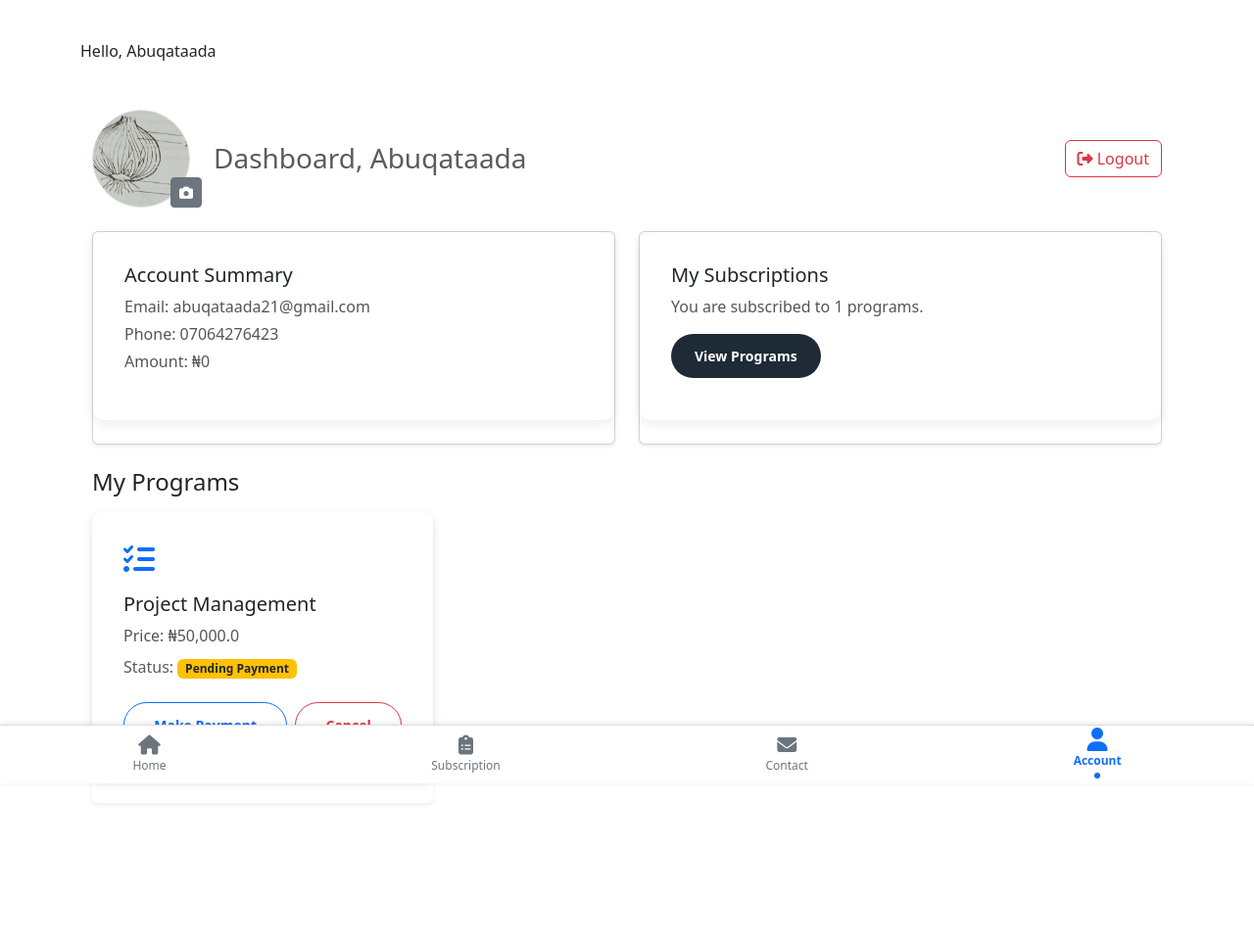
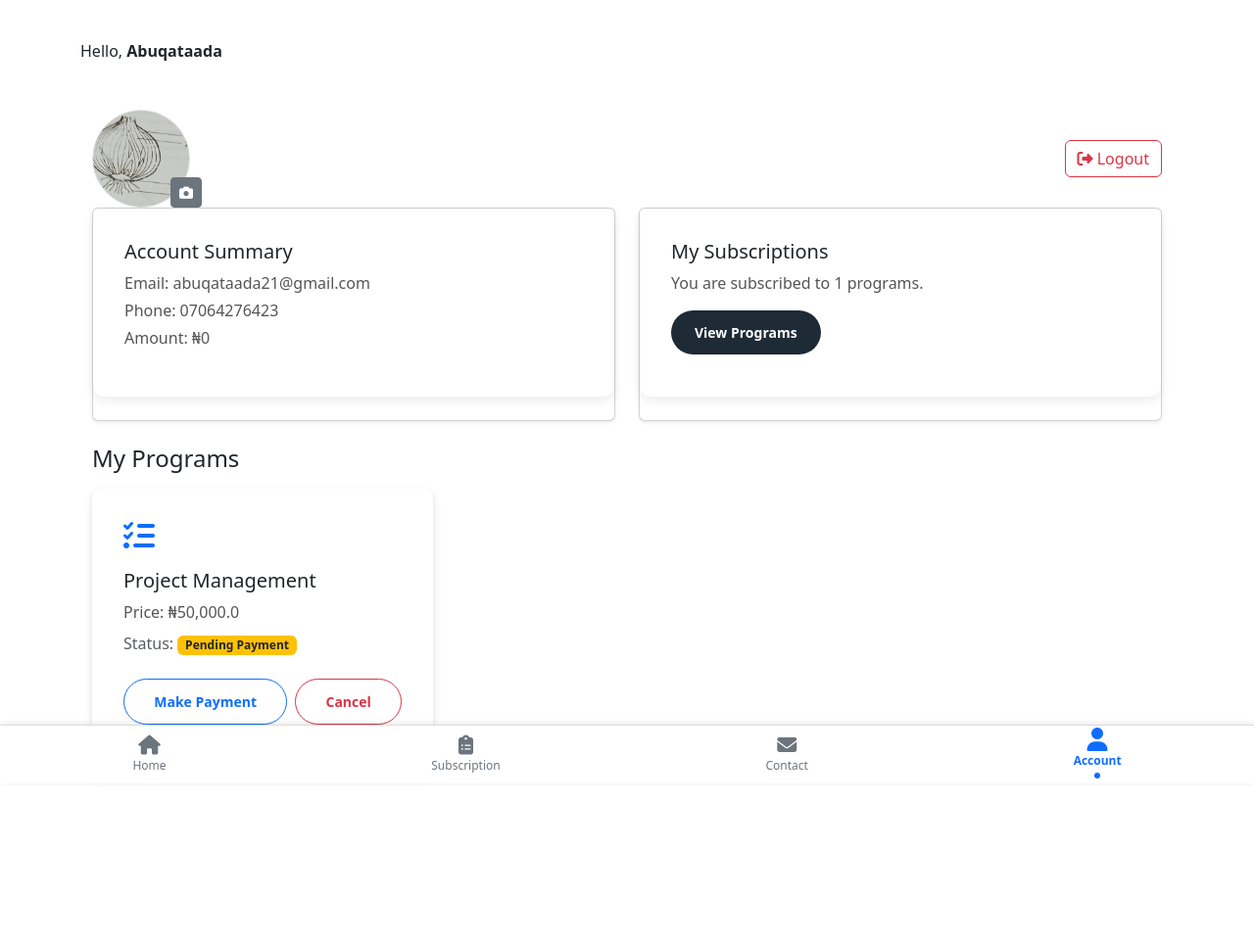
Before and after one commit to Abuqataada/damascusapp, a Flask app: page /dashboard in a window 1280 px wide. Shown: the whole page at 98% size. After the commit the page ends 795 px from the top, so only its background shows below. Run offline with Flask 3, Linux system fonts and the light colour scheme; a user stored in the database is signed in; data comes from the database, SQL or seed files in the repository; some libraries are stand-ins or nearby versions.

Commit message:
Fix bugs1.2

```diff
--- a/templates/dashboard.html
+++ b/templates/dashboard.html
@@ -4,7 +4,8 @@
 {% block content %}
 <div class="container my-5">
     <!-- Header Section with Profile and Logout -->
-    <div class="row mb-4 align-items-center">
+    <div class="row justify-content-between align-items-center">
+        <!-- Profile Picture (Left Side) -->
         <div class="col-auto position-relative">
             <div class="profile-picture border rounded-circle overflow-hidden" style="width: 100px; height: 100px;">
                 <img src="{{ url_for('static', filename='uploads/' + current_user.profile_picture) or url_for('static', filename='images/profile.png') }}"
@@ -18,10 +19,7 @@
             </button>
         </div>
 
-        <div class="col">
-            <h3 class="text-muted mb-0">Dashboard, {{ current_user.username }}</h3>
-        </div>
-
+        <!-- Logout Button (Right Side) -->
         <div class="col-auto">
             <a href="{{ url_for('logout') }}" class="btn btn-outline-danger">
                 <i class="fas fa-sign-out-alt"></i> Logout
--- a/templates/dashboard_base.html
+++ b/templates/dashboard_base.html
@@ -30,7 +30,7 @@
 
   <!-- Main content -->
   <main class="container py-4 mb-5">
-    Hello, {{ current_user.username }}
+    Hello, <strong>{{ current_user.username }}</strong>
     {% block content %}{% endblock %}
   </main>
 
```
